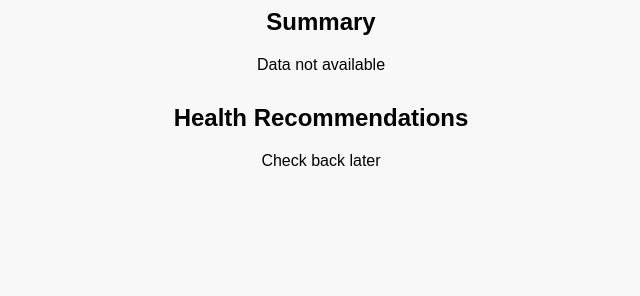
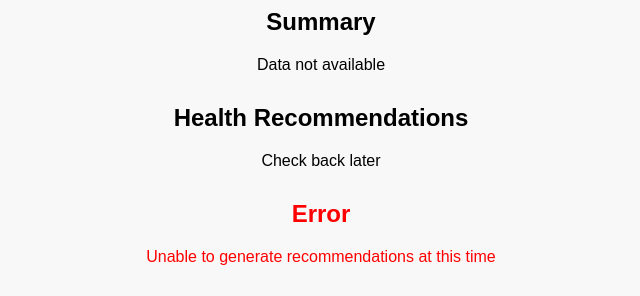
Before and after one commit to 23knightst813/Health-Advice-Group, a Flask app: page /dashboard in a window 1280 px wide. Shown: the part 1055-1351 px from the top of the page, without its empty margins (319-959 px from the left). Before the commit the page ends 1221 px from the top, so only its background shows below. Run offline with Flask 2, Linux system fonts and the light colour scheme; data that the repository does not hold is empty; some web fonts are replaced.

Commit message:
Fix data parsing in air quality dashboard
Fixes #3

````diff
--- a/flaskr/app/app.py
+++ b/flaskr/app/app.py
@@ -107,6 +107,9 @@ def dashboard():
         if 'AQI' in ai_data:
             dashboard_data['category'] = get_aqi_category(int(ai_data['AQI']))
 
+    except json.JSONDecodeError as e:
+        flash(f"JSON parsing failed: {str(e)}", "error")
+        dashboard_data['error'] = "Failed to parse AI response"
     except Exception as e:
         flash(f"Dashboard error: {str(e)}", "error")
         dashboard_data['error'] = "Unable to load air quality data"
--- a/flaskr/app/templates/dashboard.html
+++ b/flaskr/app/templates/dashboard.html
@@ -31,6 +31,13 @@
         <p>{{ data.recommendations }}</p>
     </div>
 
+    {% if data.error %}
+    <div class="error-message">
+        <h2>Error</h2>
+        <p>{{ data.error }}</p>
+    </div>
+    {% endif %}
+
     <style>
 
         body {
@@ -57,6 +64,10 @@
             max-width: 600px;
         }
 
+        .error-message {
+            color: red;
+            margin: 30px 0;
+        }
 
     </style>
 </body>
--- a/flaskr/app/weather.py
+++ b/flaskr/app/weather.py
@@ -136,7 +136,13 @@ def get_air_ai_tips():
 
         # Generate and validate response
         response = model.generate_content(prompt)
-        response_data = json.loads(response.text.strip())
+        response_text = response.text.strip()
+
+        # Ensure the response is in the expected JSON format
+        if response_text.startswith("```json"):
+            response_text = response_text[7:-3].strip()
+
+        response_data = json.loads(response_text)
 
         # Validate response structure
         if not all(key in response_data for key in response_template):
@@ -150,8 +156,6 @@ def get_air_ai_tips():
     except Exception as e:
         flash(f"Error generating tips: {str(e)}", "error")
         return {"error": "Unable to generate recommendations at this time"}
-
-
 
 
 def get_weather_conditions():
````
